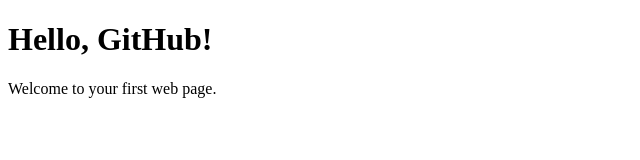
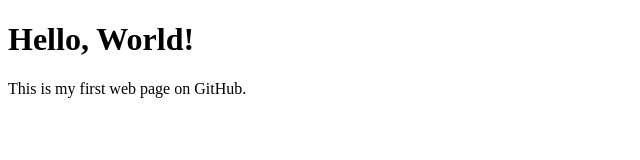
Before and after one commit to a15-dot/hello, a plain HTML site: page index.html in a window 1280 px wide. Shown: the whole page, without its empty margins (0-640 px from the left). Drawn offline with Linux system fonts and the light colour scheme.

Commit message:
Update index.html
Signed-off-by: a15-dot <mitrariju74@gmail.com>

```diff
--- a/index.html
+++ b/index.html
@@ -1,10 +1,11 @@
 <!DOCTYPE html>
-<html>
-  <head>
-    <title>Hello, GitHub!</title>
-  </head>
-  <body>
-    <h1>Hello, GitHub!</h1>
-    <p>Welcome to your first web page.</p>
-  </body>
+<html lang="en">
+<head>
+  <meta charset="UTF-8">
+  <title>My First Webpage</title>
+</head>
+<body>
+  <h1>Hello, World!</h1>
+  <p>This is my first web page on GitHub.</p>
+</body>
 </html>
```
